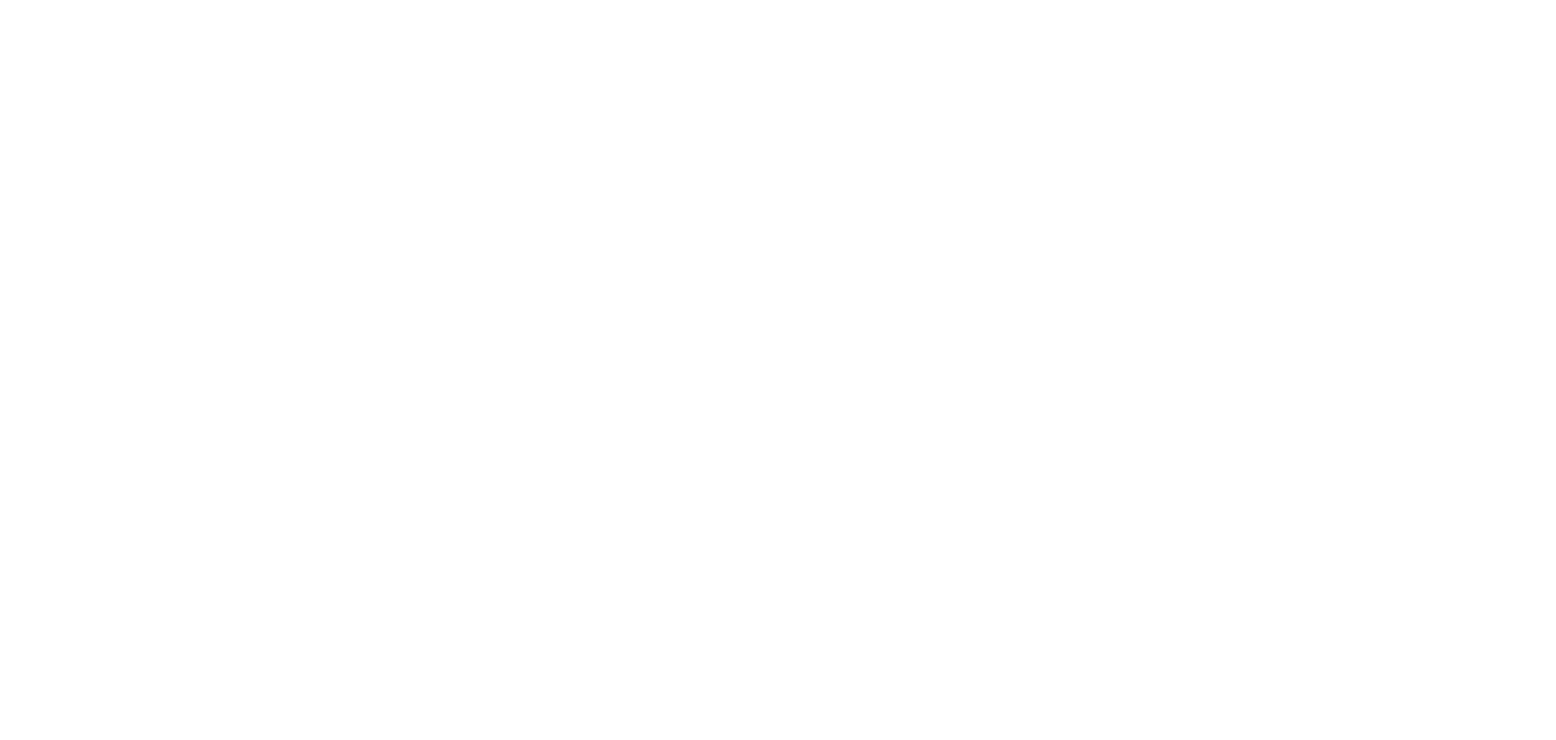
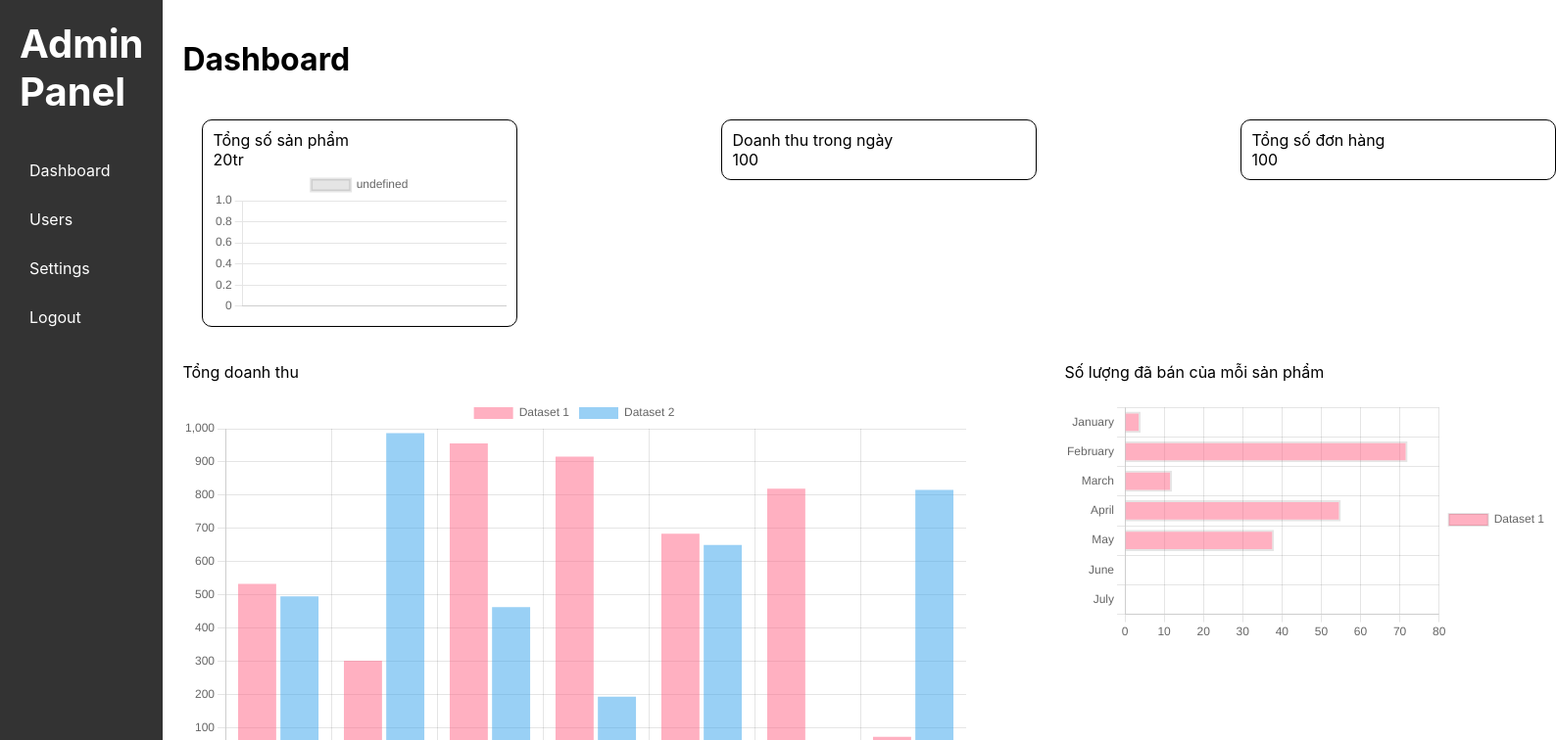
Before and after one commit to HungNguyen25-03/SWP391_MilkMartForBaby, a React (Create React App) app in the folder client/: page /admin/dashboard in a window 1280 px wide. Before the commit this address had no page. Shown: the top 756 px of the page at 98% size, 1588 px wide, since content can reach past the window. Built offline with nearby package versions, Linux system fonts and the light colour scheme.

Commit message:
add dashboard screen

```diff
--- a/client/public/index.html
+++ b/client/public/index.html
@@ -15,6 +15,7 @@
       user's mobile device or desktop. See https://developers.google.com/web/fundamentals/web-app-manifest/
     -->
     <link rel="manifest" href="%PUBLIC_URL%/manifest.json" />
+
     <!--
       Notice the use of %PUBLIC_URL% in the tags above.
       It will be replaced with the URL of the `public` folder during the build.
--- a/client/src/App.js
+++ b/client/src/App.js
@@ -1,4 +1,6 @@
 import "./App.css";
+import Dashboard from "./components/Admin/Dashboard/Dashboard";
+
 import NavBar from "./components/Admin/NavBar/NavBar";
 import UserManagement from "./components/Admin/UserManagement/UserManagement";
 import Login from "./components/loginPage/login";
@@ -14,6 +16,7 @@ function App() {
           <Route path="/register" element={<Register />}></Route>
           <Route path="/admin" element={<NavBar />}></Route>
           <Route path="/admin/user" element={<UserManagement />}></Route>
+          <Route path="/admin/dashboard" element={<Dashboard />}></Route>
         </Routes>
       </BrowserRouter>
     </>
--- /dev/null
+++ b/client/src/components/Admin/Dashboard/Dashboard.js
@@ -0,0 +1,181 @@
+import React from "react";
+import {
+  Chart as ChartJS,
+  CategoryScale,
+  LinearScale,
+  BarElement,
+  Title,
+  Tooltip,
+  Legend,
+  PointElement,
+  LineElement,
+} from "chart.js";
+import { Bar, Line } from "react-chartjs-2";
+import { faker } from "@faker-js/faker";
+import NavBar from "../NavBar/NavBar";
+
+import "./Dashboard.scss";
+
+ChartJS.register(
+  CategoryScale,
+  LinearScale,
+  BarElement,
+  Title,
+  Tooltip,
+  Legend,
+
+  PointElement,
+  LineElement
+);
+
+export const options = {
+  responsive: true,
+  plugins: {
+    legend: {
+      position: "top",
+    },
+  },
+};
+
+export const options2 = {
+  indexAxis: "y",
+  elements: {
+    bar: {
+      borderWidth: 2,
+    },
+  },
+  responsive: true,
+  plugins: {
+    legend: {
+      position: "right",
+    },
+  },
+};
+
+const labels = ["January", "February", "March", "April", "May", "June", "July"];
+
+export const data = {
+  labels,
+  datasets: [
+    {
+      label: "Dataset 1",
+      data: labels.map(() => faker.datatype.number({ min: 0, max: 1000 })),
+      backgroundColor: "rgba(255, 99, 132, 0.5)",
+    },
+    {
+      label: "Dataset 2",
+      data: labels.map(() => faker.datatype.number({ min: 0, max: 1000 })),
+      backgroundColor: "rgba(53, 162, 235, 0.5)",
+    },
+  ],
+};
+
+const items = ["Jeans", "Shirts", "Belts", "Caps", "Other"];
+
+export const data2 = {
+  labels,
+  datasets: [
+    {
+      label: "Dataset 1",
+      data: items.map(() => faker.datatype.number({ min: 0, max: 100 })),
+      backgroundColor: "rgba(255, 99, 132, 0.5)",
+    },
+  ],
+};
+
+export const data3 = {
+  labels: [],
+  datasets: [
+    {
+      data: [],
+    },
+  ],
+};
+
+export const options3 = {
+  options: {
+    responsive: false,
+    legend: {
+      display: false,
+    },
+    elements: {
+      line: {
+        borderColor: "#000000",
+        borderWidth: 1,
+      },
+      point: {
+        radius: 0,
+      },
+    },
+    tooltips: {
+      enabled: false,
+    },
+    scales: {
+      yAxes: [
+        {
+          display: false,
+        },
+      ],
+      xAxes: [
+        {
+          display: false,
+        },
+      ],
+    },
+  },
+};
+
+export default function Dashboard() {
+  return (
+    <>
+      <div className="dashboard_container">
+        <NavBar />
+        <div className="content">
+          <h1>Dashboard</h1>
+          <div className="row">
+            <div className="col">
+              <div className="card">
+                <div className="card-body">
+                  <div className="card-title">Tổng số sản phẩm</div>
+                  <div className="card-content">20tr</div>
+                </div>
+                <div>
+                  <Line options={options3} data={data3} />
+                </div>
+              </div>
+            </div>
+            <div className="col">
+              <div className="card">
+                <div className="card-body">
+                  <div className="card-title">Doanh thu trong ngày</div>
+                  <div className="card-content">100</div>
+                </div>
+              </div>
+            </div>
+            <div className="col">
+              <div className="card">
+                <div className="card-body">
+                  <div className="card-title">Tổng số đơn hàng</div>
+                  <div className="card-content">100</div>
+                </div>
+              </div>
+            </div>
+          </div>
+
+          <div className="row">
+            <div className="chart-col-vertical">
+              <p>Tổng doanh thu</p>
+              <div className="chart">
+                <Bar options={options} data={data} />
+              </div>
+            </div>
+            <div className="chart-col-horizontal">
+              <p>Số lượng đã bán của mỗi sản phẩm</p>
+              <Bar options={options2} data={data2} />
+            </div>
+          </div>
+        </div>
+      </div>
+    </>
+  );
+}
--- /dev/null
+++ b/client/src/components/Admin/Dashboard/Dashboard.scss
@@ -0,0 +1,39 @@
+.dashboard_container {
+  display: flex;
+
+  .content {
+    margin: 20px;
+
+    .row {
+      display: flex;
+      width: 100%;
+      justify-content: space-between;
+
+      .col {
+        margin: 20px;
+        width: 300px;
+        .card {
+          width: 100%;
+          border: 1px solid black;
+          border-radius: 10px;
+          padding: 10px;
+        }
+      }
+
+      .chart-col-vertical {
+        width: 900px;
+        height: 400px;
+
+        .chart {
+          width: 100%;
+          height: 100%;
+        }
+      }
+
+      .chart-col-horizontal {
+        width: 500px;
+        height: 400px;
+      }
+    }
+  }
+}
--- a/client/src/components/Admin/NavBar/NavBar.js
+++ b/client/src/components/Admin/NavBar/NavBar.js
@@ -3,11 +3,11 @@ import "./NavBar.scss";
 
 export default function NavBar() {
   return (
-    <nav className="navbar">
+    <nav className="navbar-container">
       <div className="navbar-logo">Admin Panel</div>
       <ul className="navbar-menu">
         <li>
-          <a href="#dashboard">Dashboard</a>
+          <a href="/admin/dashboard">Dashboard</a>
         </li>
         <li>
           <a href="/admin/user">Users</a>
--- a/client/src/components/Admin/NavBar/NavBar.scss
+++ b/client/src/components/Admin/NavBar/NavBar.scss
@@ -1,4 +1,4 @@
-.navbar {
+.navbar-container {
   display: flex;
   flex-direction: column;
   align-items: flex-start;
@@ -9,7 +9,7 @@
   color: #fff;
 
   .navbar-logo {
-    font-size: 1.5em;
+    font-size: 2.5em;
     font-weight: bold;
     margin-bottom: 20px;
   }
@@ -31,6 +31,7 @@
       display: block;
       width: 100%;
       transition: background-color 0.3s;
+      font-size: medium;
     }
 
     a:hover {
```
Also changed, not shown: client/package.json (+9 -0 lines), 1 other file (tests, documents, lock files or other folders).
